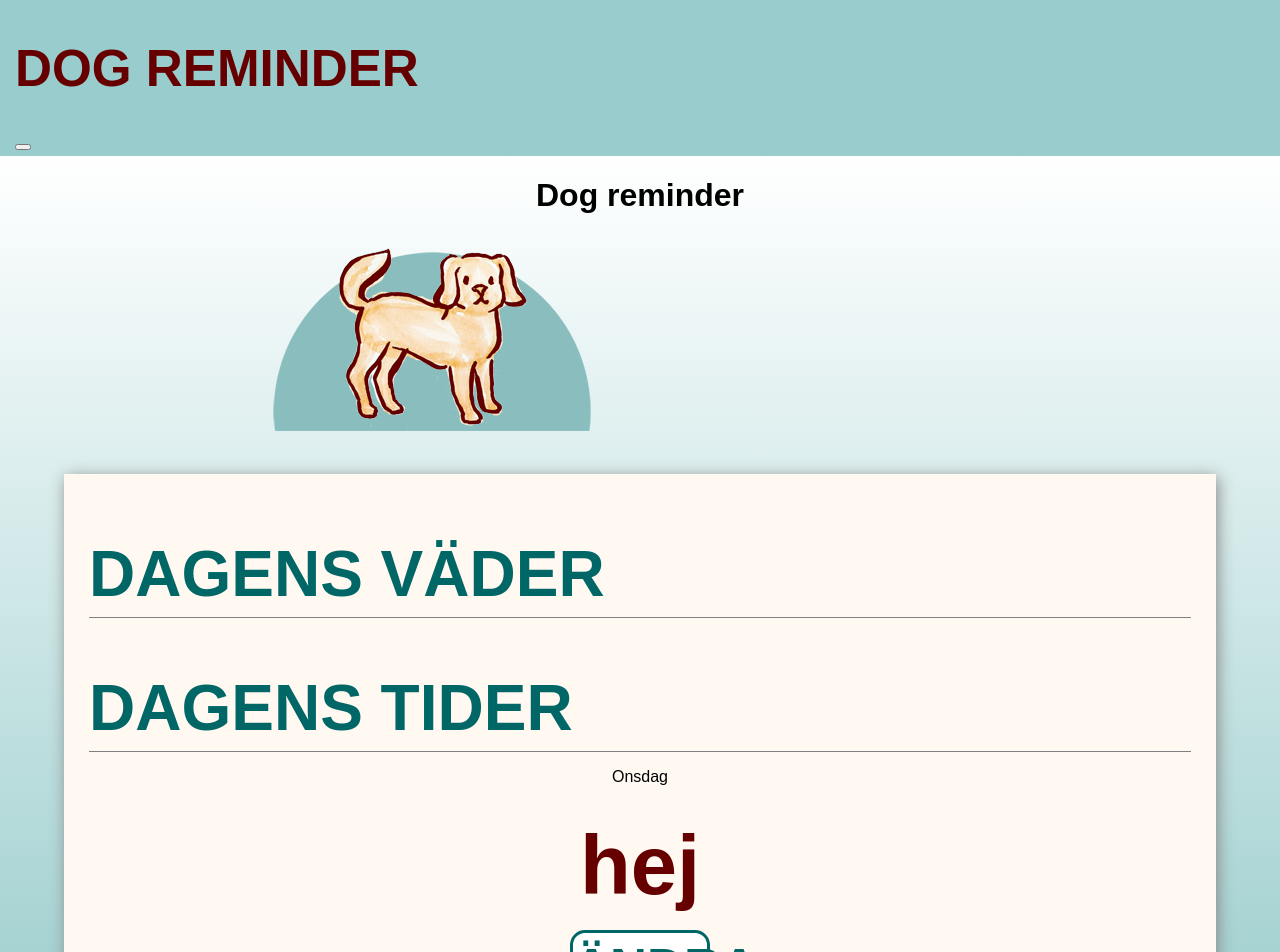
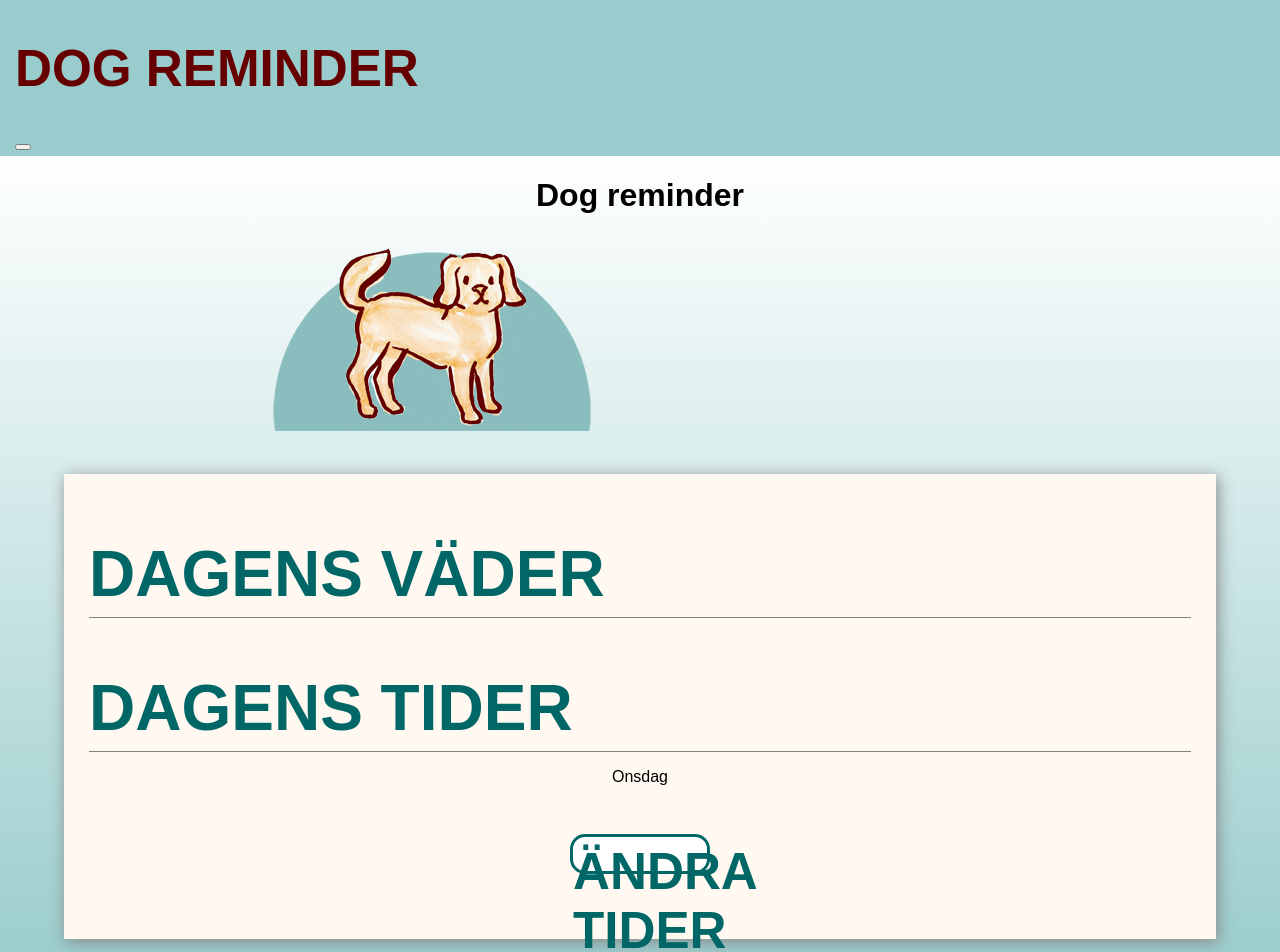
Before and after one commit to lokakanarp/dog_reminder, a React (Create React App) app: page / in a window 1280 px wide. Shown: the top 952 px of the page. Built offline with nearby package versions, Linux system fonts and the light colour scheme.

Commit message:
times are showing on both pages

```diff
--- a/src/components/App.js
+++ b/src/components/App.js
@@ -21,12 +21,13 @@ class App extends Component {
 		home: true,
 		timeClicked: 0,
 		mon: [0, 16],
-		tue: [],
+		tue: [8, 15, 9],
 		wed: [],
 		thu: [],
 		fri: [],
 		sat: [],
-		sun: []
+		sun: [],
+		arrayForHome: 8
 	}
 	openWeeklyCalender = () => {
 		this.setState({weeklyCalender: true, home: false});
@@ -54,11 +55,12 @@ class App extends Component {
 			this.setState({sun: this.state.sun.filter((time) => time !== timeToDelete)});
 		}
 	}
-	updateTimeArray = (hours, dayOfWeek, day) => {
-		let newHours = this.state.timeClicked + hours;
+	updateTimeArray = (hours, dayOfWeek) => {
+		let newHours = this.state.timeClicked + hours.toString();
+		newHours = newHours.padStart(2, "0");
 		if(dayOfWeek === this.state.mon) {
 			if(dayOfWeek.find((time) => time === newHours)) {
-				console.log("duplicate!")
+				console.log("gulp")
 			}
 			else {
 				this.setState({mon: dayOfWeek.concat([newHours])})
@@ -114,6 +116,7 @@ class App extends Component {
 		}
 		this.setState({timeClicked: 0});
 	}
+
 
 	render() {
 
@@ -183,10 +186,18 @@ class App extends Component {
 			)
   		}
 		else if (this.state.home) {
+
 			return (
 				<div>
 					<Nav />
-					<Home openWeeklyCalender={this.openWeeklyCalender}/>
+					<Home openWeeklyCalender={this.openWeeklyCalender}
+						mon={this.state.mon}
+						tue={this.state.tue}
+						wed={this.state.wed}
+						thu={this.state.thu}
+						fri={this.state.fri}
+						sat={this.state.sat}
+						sun={this.state.sun}/>
 				</div>
 				)
 			}
--- a/src/components/Home.js
+++ b/src/components/Home.js
@@ -3,9 +3,31 @@ import dogHeader from '../images/hund8_small.png';
 
 export default function Home (props) {
 
-		let date = new Date();
-		let weekdays = ["Söndag", "Måndag", "Tisdag", "Onsdag", "Torsdag", "Fredag", "Lördag"];
-		let todaysWeekday = weekdays[date.getDay()];
+	let date = new Date();
+	let weekdays = ["Söndag", "Måndag", "Tisdag", "Onsdag", "Torsdag", "Fredag", "Lördag"];
+	let todaysWeekday = weekdays[date.getDay()];
+
+	let todaysTimes = '';
+	if(date.getDay() === 0){
+		todaysTimes = props.sun;
+	} else if(date.getDay() === 1) {
+		todaysTimes = props.mon;
+	} else if(date.getDay() === 2) {
+		todaysTimes = props.tue;
+	} else if(date.getDay() === 3) {
+		todaysTimes = props.wed;
+	} else if(date.getDay() === 4) {
+		todaysTimes = props.thu;
+	} else if(date.getDay() === 5) {
+		todaysTimes = props.fri;
+	} else if(date.getDay() === 6) {
+		todaysTimes = props.sat;
+	}
+	console.log(todaysTimes);
+	let times = todaysTimes.map((time) =>
+			<li key={time}>{time}</li>)
+
+
 
 	return (
 		 <div className="wrapper">
@@ -24,7 +46,7 @@ export default function Home (props) {
 				</div>
 				<div className="homeTimes">
 					<p>{todaysWeekday}</p>
-					<ul><li>hej</li></ul>
+					<ul>{times}</ul>
 					<button className="weeklyCalenderButton" onClick={props.openWeeklyCalender}>ÄNDRA TIDER</button>
 				</div>
 
```
